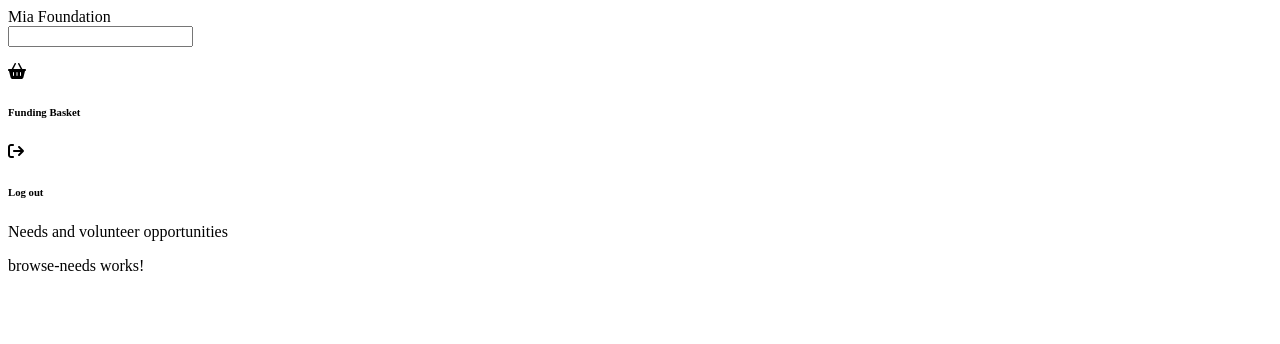
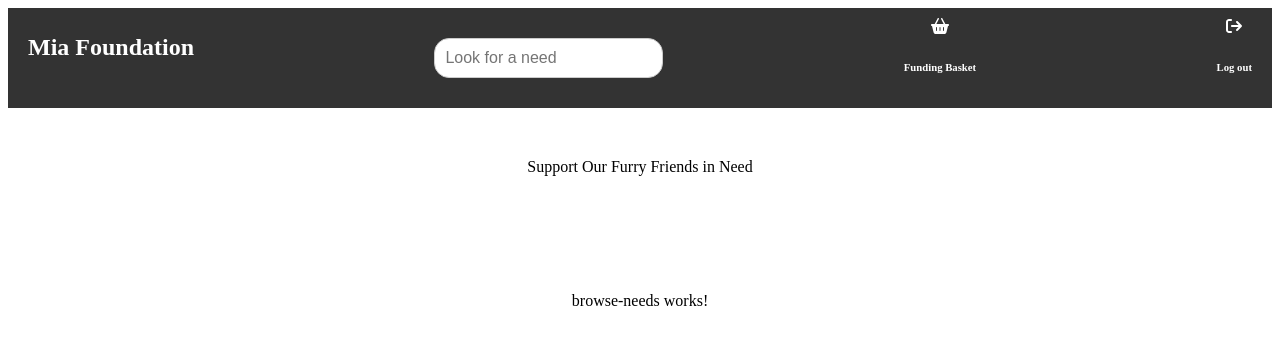
Before and after one commit to mjd3502/SWEN-261-Final-Project, an Angular app in the folder ufund-ui/ufund/: page /helperDashboard in a window 1280 px wide. Shown: the top 344 px of the page. Built offline with nearby package versions, Linux system fonts and the light colour scheme.

Commit message:
styling of dashboard component

```diff
--- a/ufund-ui/ufund/src/app/helper-dashboard/helper-dashboard.component.css
+++ b/ufund-ui/ufund/src/app/helper-dashboard/helper-dashboard.component.css
@@ -0,0 +1,42 @@
+
+.navbar {
+    background-color: #333;
+    padding: 10px 0;
+}
+
+  .navbar-content {
+    display: flex;
+    justify-content: space-between;
+    align-items: center;
+    padding: 0 20px;
+    color: #fff; /* Text color for the navbar */
+  }
+
+  .navbar-content .fa {
+    display: flex;
+    flex-direction: column;
+    align-items: center;
+    cursor: pointer;
+  }
+
+  .navbar-content .fa-icon {
+    font-size: 24px;
+  }
+
+
+  .title{
+    font-size: 24px;
+    font-weight: bold;
+    margin-bottom: 20px;
+    /* background-color: #007FFF; */
+  }
+
+
+  .centered-container {
+    display: flex;
+    flex-direction: column;
+    align-items: center;
+    justify-content: center;
+    margin-top: 50px;
+    gap: 100px;
+}
--- a/ufund-ui/ufund/src/app/helper-dashboard/helper-dashboard.component.html
+++ b/ufund-ui/ufund/src/app/helper-dashboard/helper-dashboard.component.html
@@ -1,19 +1,21 @@
-<nav class="navbar">
-    <div>Mia Foundation </div>
+<div class="navbar">
+    <nav class="navbar-content">
+      <div class="title">Mia Foundation</div>
       <app-search-bar></app-search-bar>
       <span class="fa" (click)="iconClicked()">
         <fa-icon [icon]="shoppingBasket"></fa-icon>
         <h6>Funding Basket</h6>
       </span>
       <span class="fa" (click)="logOut()">
-    <fa-icon [icon]="logOutLogo"> </fa-icon>
+        <fa-icon [icon]="logOutLogo"></fa-icon>
         <h6>Log out</h6>
       </span>
+    </nav>
+</div>
 
-</nav>
-<section>
-    <div> Needs and volunteer opportunities</div>
-    <div>
+<div class="centered-container">
+      <div class="list-title">Support Our Furry Friends in Need</div>
+      <div class="">
         <app-browse-needs></app-browse-needs>
       </div>
-</section>
+</div>
--- a/ufund-ui/ufund/src/app/search-bar/search-bar.component.css
+++ b/ufund-ui/ufund/src/app/search-bar/search-bar.component.css
@@ -0,0 +1,62 @@
+label {
+    display: block;
+    font-weight: bold;
+    font-size: 1.2rem;
+    margin-top: 1rem;
+    margin-bottom: .5rem;
+
+  }
+  input {
+    padding: .5rem;
+    width: 100%;
+    max-width: 600px;
+    box-sizing: border-box;
+    display: block;
+  }
+
+  input:focus {
+    outline: #336699 auto 1px;
+  }
+
+  li {
+    list-style-type: none;
+  }
+  .search-result li a {
+    background-color: #f0f4f6;
+    border-bottom: 1px solid gray;
+    border-left: 1px solid gray;
+    border-right: 1px solid gray;
+    display: inline-block;
+    width: 100%;
+    max-width: 600px;
+    padding: .5rem;
+    box-sizing: border-box;
+    text-decoration: none;
+    color: rgb(196, 173, 173);
+  }
+
+  .search-result li a:hover {
+    background-color: #9aacb1;
+    color: white;
+  }
+
+  ul.search-result {
+    margin-top: 0;
+    padding-left: 0;
+    list-style: none;
+  }
+
+#search-content{
+  text-align: center;
+}
+
+.input-form {
+  padding: 10px;
+  width: 100%;
+  max-width: 400px;
+  box-sizing: border-box;
+  margin: 10px auto;
+  border: 1px solid #ccc;
+  border-radius: 15px;
+  font-size: 16px;
+}
--- a/ufund-ui/ufund/src/app/search-bar/search-bar.component.html
+++ b/ufund-ui/ufund/src/app/search-bar/search-bar.component.html
@@ -1,8 +1,8 @@
 <div id="search-component">
     <label for="search-box"></label>
-    <input #searchBox id="search-box" (input)="search(searchBox.value)"/>
+    <input class="input-form" #searchBox id="search-box" (input)="search(searchBox.value)" placeholder="Look for a need"/>
 
-    <ul>
+    <ul class="search-result">
         <li *ngFor="let need of needs$ | async" >
             <a routerLink="/detail/{{need.id}}">
                 {{need.name}}
```
Lines whose indentation alone changed are shown as unchanged.
